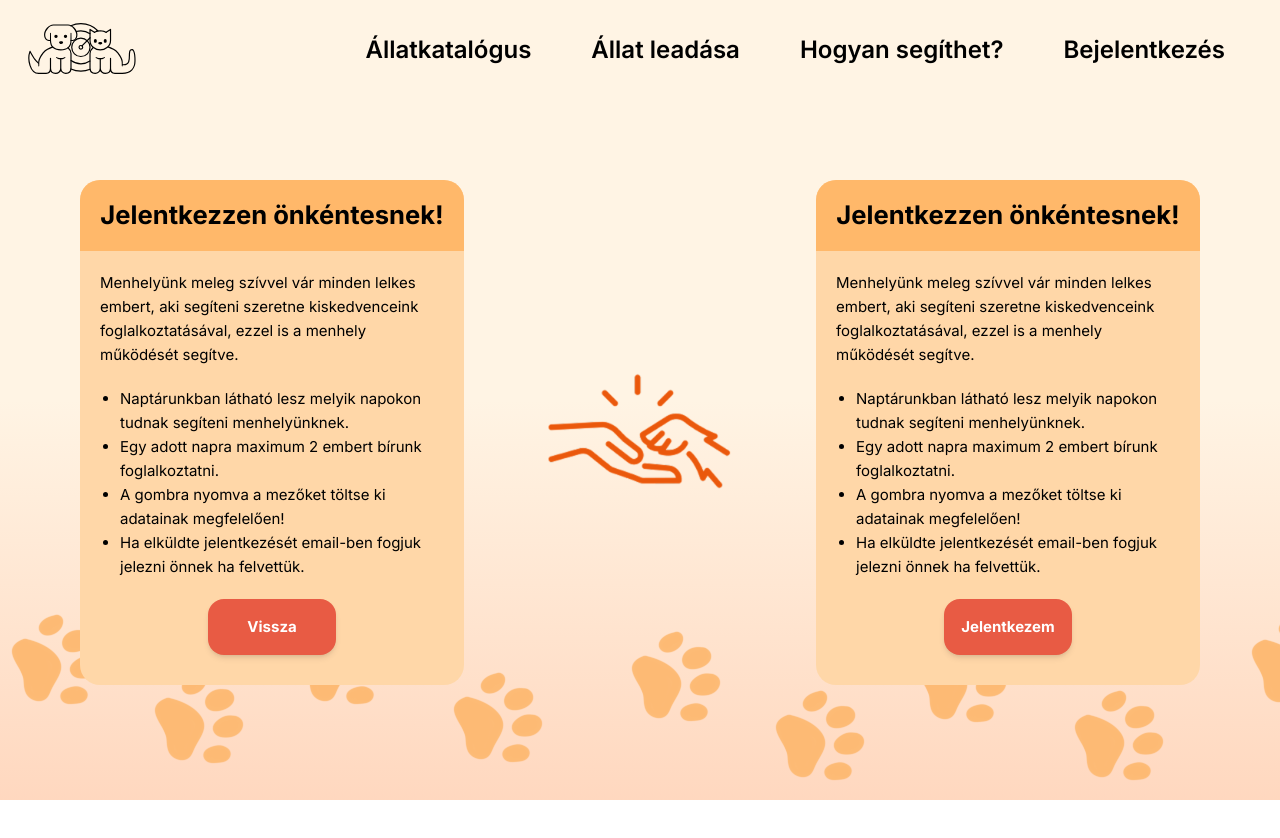
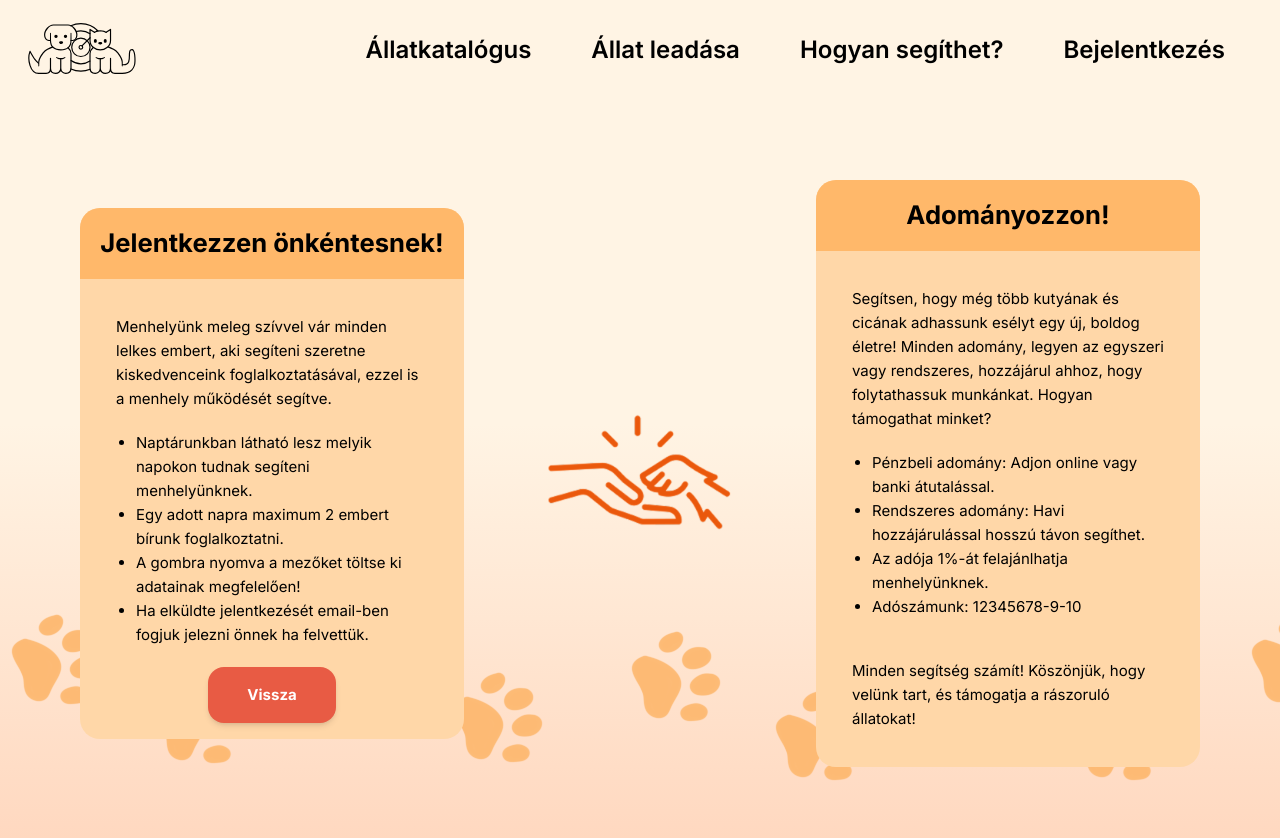
Before and after one commit to Szaszuge/menhely, a Vue app in the folder menhely/: page /hogyansegithet in a window 1280 px wide. Both pictures are taken after a click on the button "Jelentkezem". Shown: the top 838 px of the page. Before the commit the page ends 800 px from the top, so only its background shows below. Built offline with nearby package versions, Linux system fonts and the light colour scheme.

Commit message:
supportcard separate content, inputmezo

```diff
--- /dev/null
+++ b/menhely/src/components/Inputmezo.vue
@@ -0,0 +1,7 @@
+<script lang="ts">
+
+</script>
+<template>
+
+</template>
+<style scoped></style>
--- a/menhely/src/components/Supportcard.vue
+++ b/menhely/src/components/Supportcard.vue
@@ -1,46 +1,17 @@
 <script setup lang="ts">
 import { ref } from 'vue';
-import Button from './Button.vue';
-
-const buttonText = ref('Jelentkezem');
-
-function gonb() {
-    if (buttonText.value === 'Jelentkezem') {
-        buttonText.value = 'Vissza';
-    } else {
-        buttonText.value = 'Jelentkezem';
-    }
-}
+const props = defineProps(['title']);
 </script>
 
 <template>
   <div id="supportCard" class="bg-orange-200">
     <div id="supportCim" class="bg-orange-300 font-bold text-3xl items-center">
-      <h1>Jelentkezzen önkéntesnek!</h1>
+      <h1>{{ props.title }}</h1>
     </div>
-    <p>Menhelyünk meleg szívvel vár minden lelkes embert, aki segíteni szeretne kiskedvenceink foglalkoztatásával, ezzel is a menhely működését segítve.</p>
-    <ul style="list-style-type:disc">
-      <li>Naptárunkban látható lesz melyik napokon tudnak segíteni menhelyünknek.</li>
-      <li>Egy adott napra maximum 2 embert bírunk foglalkoztatni.</li>
-      <li>A gombra nyomva a mezőket töltse ki adatainak megfelelően!</li>
-      <li>Ha elküldte jelentkezését email-ben fogjuk jelezni önnek ha felvettük.</li>
-    </ul>
-    <Button @click="gonb" id="jelentkezes">{{ buttonText }}</Button>
+    <div id="content">
+      <slot></slot>
+    </div>
   </div>
-
-  <!--
-<h1>Adományozzon</h1>
-<p>Segítsen, hogy még több kutyának és cicának adhassunk esélyt egy új, boldog életre! Minden adomány, legyen az egyszeri vagy rendszeres, hozzájárul ahhoz, hogy folytathassuk munkánkat.
-
-Hogyan támogathat minket?</p>
-<ul style="list-style-type:disc">
-<li>Pénzbeli adomány: Adjon online vagy banki átutalással.</li>
-<li>Rendszeres adomány: Havi hozzájárulással hosszú távon segíthet.</li>
-<li>Az adója 1%-át felajánlhatja menhelyünknek. </li>
-<li>Adószámunk: 12345678-9-10</li>
-</ul>
-Minden segítség számít! Köszönjük, hogy velünk tart, és támogatja a rászoruló állatokat!
-  -->
 </template>
 
 <style scoped>
@@ -64,21 +35,23 @@ h1 {
   display: flex;
   flex-direction: column;
   flex-wrap: nowrap;
+  align-items: center;
+  justify-content: space-between;
   min-width: 300px;
   width: 30vw;
   min-height: 40vh;
   min-height: 400px;
   margin: 5rem;
-  align-items: center;
-  justify-content: space-between;
   border-radius: 20px;
 }
 
-p {
-  padding: 20px;
+#content {
+  display: flex;
+  flex-direction: column;
+  flex-wrap: nowrap;
+  align-items: center;
+  justify-content: space-between;
+  padding: 16px;
 }
 
-ul {
-  padding: 0px 20px 20px 40px;
-}
 </style>
--- a/menhely/src/views/HogyanSegithet.vue
+++ b/menhely/src/views/HogyanSegithet.vue
@@ -1,19 +1,72 @@
 <script setup lang="ts">
-import Supportcard from '@/components/Supportcard.vue';
-import PawFooter from '@/components/PawFooter.vue';
+import Supportcard from "@/components/Supportcard.vue";
+import PawFooter from "@/components/PawFooter.vue";
+import Button from '../components/Button.vue';
+import { ref } from "vue";
+
+const buttonText = ref('Jelentkezem');
+const valami = ref(false);
+
+function gonb() {
+    if (buttonText.value === 'Jelentkezem') {
+        buttonText.value = 'Vissza';
+    } else {
+        buttonText.value = 'Jelentkezem';
+    }
+
+    valami.value = !valami.value;
+}
 </script>
 
 <template>
   <div class="kontent">
-<Supportcard></Supportcard>
-<img  src="../assets/tamogatas.png" alt="Tamogatas" id="Tamogass">
-<Supportcard></Supportcard>
+
+    <Supportcard title="Jelentkezzen önkéntesnek!">
+      <p>
+        Menhelyünk meleg szívvel vár minden lelkes embert, aki segíteni szeretne
+        kiskedvenceink foglalkoztatásával, ezzel is a menhely működését segítve.
+      </p>
+      <ul style="list-style-type: disc">
+        <li>
+          Naptárunkban látható lesz melyik napokon tudnak segíteni
+          menhelyünknek.
+        </li>
+        <li>Egy adott napra maximum 2 embert bírunk foglalkoztatni.</li>
+        <li>A gombra nyomva a mezőket töltse ki adatainak megfelelően!</li>
+        <li>
+          Ha elküldte jelentkezését email-ben fogjuk jelezni önnek ha felvettük.
+        </li>
+      </ul>
+      <Button @click="gonb" id="jelentkezes">{{ buttonText }}</Button>
+    </Supportcard>
+    <img src="../assets/tamogatas.png" alt="Tamogatas" id="Tamogass" />
+    <Supportcard title="Adományozzon!">
+      <template v-if="valami">
+        <p>
+        Segítsen, hogy még több kutyának és cicának adhassunk esélyt egy új,
+        boldog életre! Minden adomány, legyen az egyszeri vagy rendszeres,
+        hozzájárul ahhoz, hogy folytathassuk munkánkat. Hogyan támogathat
+        minket?
+      </p>
+      <ul style="list-style-type: disc">
+        <li>Pénzbeli adomány: Adjon online vagy banki átutalással.</li>
+        <li>Rendszeres adomány: Havi hozzájárulással hosszú távon segíthet.</li>
+        <li>Az adója 1%-át felajánlhatja menhelyünknek.</li>
+        <li>Adószámunk: 12345678-9-10</li>
+      </ul>
+      <p>Minden segítség számít! Köszönjük, hogy velünk tart, és támogatja a
+      rászoruló állatokat!</p>
+      </template>
+      <template v-else>
+        xd
+      </template>
+    </Supportcard>
   </div>
-<PawFooter :is-sticky="true"/>
+  <PawFooter :is-sticky="true" />
 </template>
 
 <style scoped>
-    .kontent{
+.kontent {
   width: 100vw;
   justify-content: space-evenly;
   display: flex;
@@ -21,8 +74,16 @@ import PawFooter from '@/components/PawFooter.vue';
   flex-wrap: nowrap;
   align-items: center;
 }
-    img{
+img {
   width: 12rem;
   height: 12rem;
 }
+
+p {
+  padding: 20px;
+}
+
+ul {
+  padding: 0px 20px 20px 40px;
+}
 </style>
```
Lines whose indentation alone changed are shown as unchanged.
